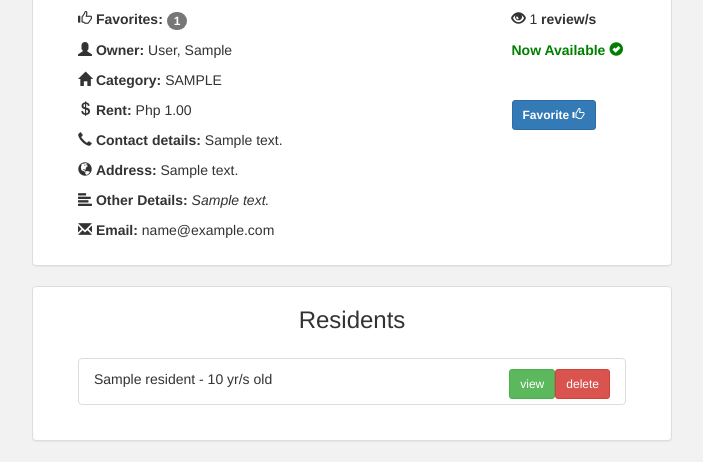
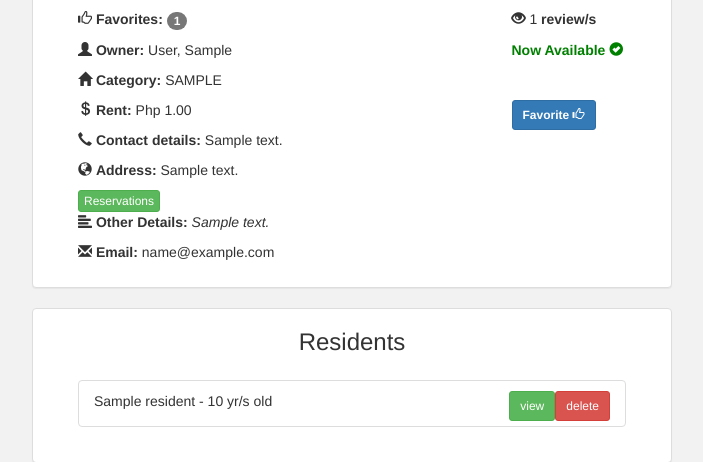
Before and after one commit to Reika98/Vhayad, a Django app: template vahay/templates/vahay/vahayDetails.html in a window 1280 px wide. Shown: the part 161-623 px from the top of the page, without its empty margins (288-991 px from the left). Run offline with Django 3.2, Linux system fonts and the light colour scheme; tables that the repository leaves empty hold one stand-in row (values such as "Sample post"); the template is opened without the code that fills it: values that come from a table or form of the project are taken from there, most other values are stand-ins (such as "Sample title", 1, 10 or a date in 2020); parts of the project's set-up code (start-up, migrations or seed data) failed here and were passed over; some libraries are stand-ins or nearby versions.

Commit message:
edited some templates

```diff
--- a/vahay/templates/vahay/vahayDetails.html
+++ b/vahay/templates/vahay/vahayDetails.html
@@ -94,6 +94,9 @@
 						<div class="col-md-12">
 							<p><span class="glyphicon glyphicon-globe" aria-hidden="true"></span>&nbsp;<strong>Address:</strong> {{ vahay.address }}</p>
 						</div>
+						<div class="col-md-2 col-md-3">
+								<a href="{% url 'vahay:reservation' %}" class="btn btn-xs btn-success">Reservations</a>
+						</div>
 					</div>
 					<div class="row">
 						<div class="col-md-6">
```
